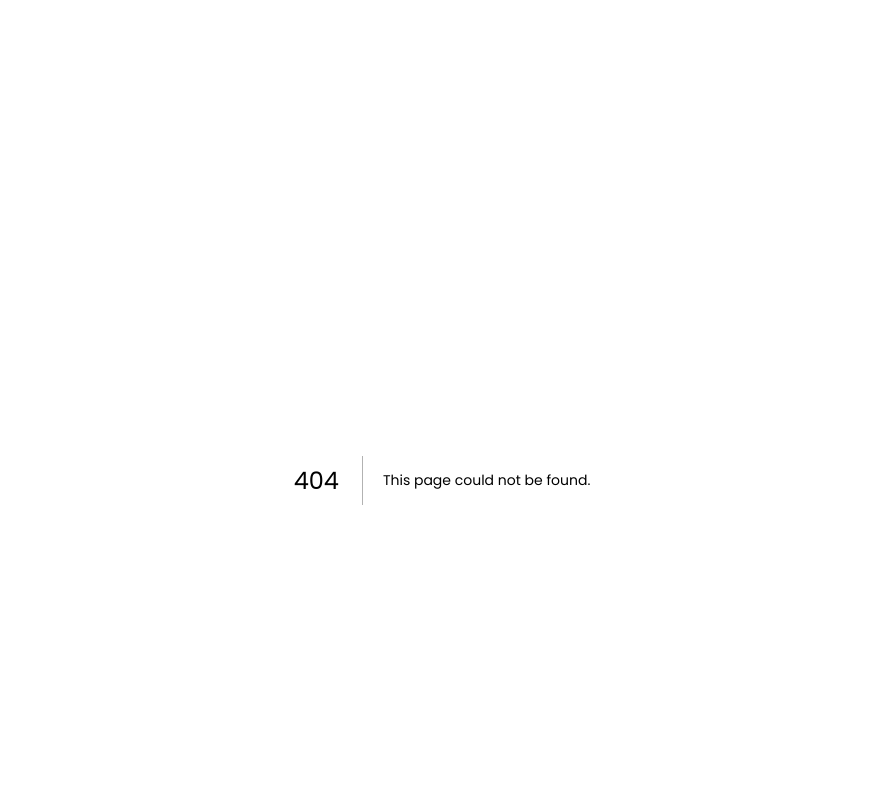
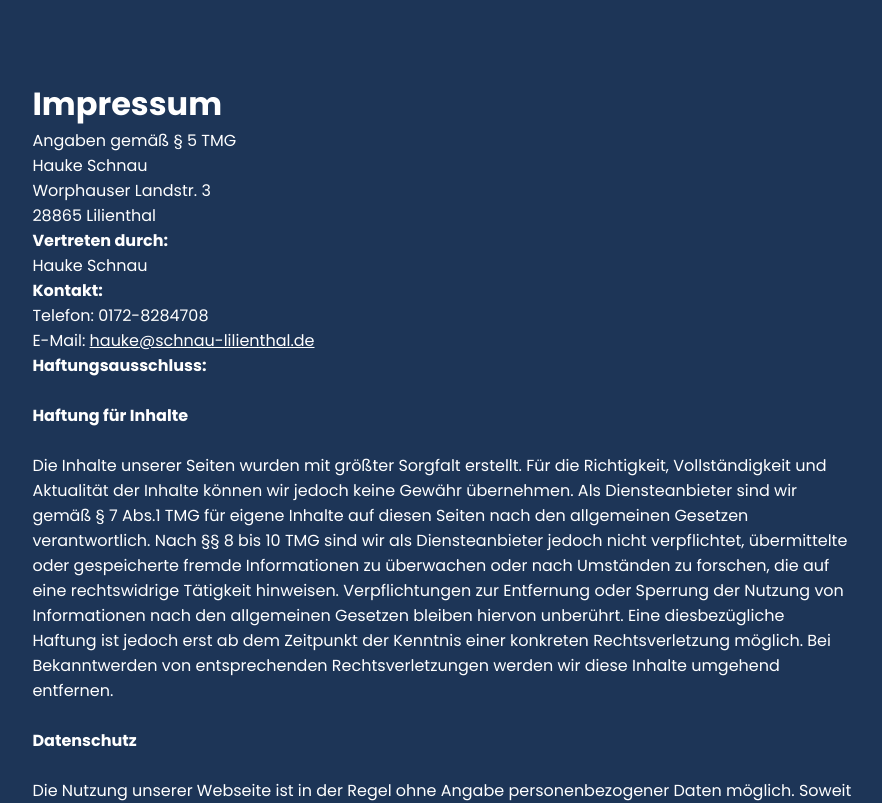
Before and after one commit to HaukeSchnau/Corona-OHZ, a Next.js app: page /impressum in a window 1280 px wide. Before the commit this address had no page. Shown: the top 803 px of the page, without its empty margins (198-1080 px from the left). Built offline with nearby package versions, Linux system fonts and the light colour scheme.

Commit message:
added impressum

```diff
--- /dev/null
+++ b/pages/impressum.js
@@ -0,0 +1,75 @@
+export default function Impressum() {
+  return (
+    <div class="impressum">
+      <h1>Impressum</h1>
+      <p>Angaben gemäß § 5 TMG</p>
+      <p>
+        Hauke Schnau <br />
+        Worphauser Landstr. 3<br />
+        28865 Lilienthal <br />
+      </p>
+      <p>
+        {" "}
+        <strong>Vertreten durch: </strong>
+        <br />
+        Hauke Schnau
+        <br />
+      </p>
+      <p>
+        <strong>Kontakt:</strong> <br />
+        Telefon: 0172-8284708
+        <br />
+        E-Mail:{" "}
+        <a href="mailto:hauke@schnau-lilienthal.de">
+          hauke@schnau-lilienthal.de
+        </a>
+        <br />
+      </p>
+      <p>
+        <strong>Haftungsausschluss: </strong>
+        <br />
+        <br />
+        <strong>Haftung für Inhalte</strong>
+        <br />
+        <br />
+        Die Inhalte unserer Seiten wurden mit größter Sorgfalt erstellt. Für die
+        Richtigkeit, Vollständigkeit und Aktualität der Inhalte können wir
+        jedoch keine Gewähr übernehmen. Als Diensteanbieter sind wir gemäß § 7
+        Abs.1 TMG für eigene Inhalte auf diesen Seiten nach den allgemeinen
+        Gesetzen verantwortlich. Nach §§ 8 bis 10 TMG sind wir als
+        Diensteanbieter jedoch nicht verpflichtet, übermittelte oder
+        gespeicherte fremde Informationen zu überwachen oder nach Umständen zu
+        forschen, die auf eine rechtswidrige Tätigkeit hinweisen.
+        Verpflichtungen zur Entfernung oder Sperrung der Nutzung von
+        Informationen nach den allgemeinen Gesetzen bleiben hiervon unberührt.
+        Eine diesbezügliche Haftung ist jedoch erst ab dem Zeitpunkt der
+        Kenntnis einer konkreten Rechtsverletzung möglich. Bei Bekanntwerden von
+        entsprechenden Rechtsverletzungen werden wir diese Inhalte umgehend
+        entfernen.
+        <br />
+        <br />
+        <strong>Datenschutz</strong>
+        <br />
+        <br />
+        Die Nutzung unserer Webseite ist in der Regel ohne Angabe
+        personenbezogener Daten möglich. Soweit auf unseren Seiten
+        personenbezogene Daten (beispielsweise Name, Anschrift oder
+        eMail-Adressen) erhoben werden, erfolgt dies, soweit möglich, stets auf
+        freiwilliger Basis. Diese Daten werden ohne Ihre ausdrückliche
+        Zustimmung nicht an Dritte weitergegeben. <br />
+        Wir weisen darauf hin, dass die Datenübertragung im Internet (z.B. bei
+        der Kommunikation per E-Mail) Sicherheitslücken aufweisen kann. Ein
+        lückenloser Schutz der Daten vor dem Zugriff durch Dritte ist nicht
+        möglich. <br />
+        Der Nutzung von im Rahmen der Impressumspflicht veröffentlichten
+        Kontaktdaten durch Dritte zur Übersendung von nicht ausdrücklich
+        angeforderter Werbung und Informationsmaterialien wird hiermit
+        ausdrücklich widersprochen. Die Betreiber der Seiten behalten sich
+        ausdrücklich rechtliche Schritte im Falle der unverlangten Zusendung von
+        Werbeinformationen, etwa durch Spam-Mails, vor.
+        <br />
+      </p>
+      <br />
+    </div>
+  );
+}
--- a/styles/globals.scss
+++ b/styles/globals.scss
@@ -20,16 +20,18 @@ a {
 html,
 body {
   width: 100%;
-  color: $dark;
+  color: #fff;
   overflow-x: hidden;
 }
 
 body {
   background-color: $dark;
   padding: 5rem $hPadding;
+  padding-bottom: 0;
 
   @media only screen and (min-width: 768px) {
     padding: 5rem $desktopPadding;
+    padding-bottom: 0;
   }
 }
 
@@ -48,13 +50,14 @@ h4 {
 
 .container {
   background-color: $white;
+  color: $dark;
   padding: 2rem clamp(1rem, 5vw, 4rem);
   position: relative;
 
   .bg-img {
     position: absolute;
     z-index: -1;
-    opacity: .8;
+    opacity: 0.8;
 
     &.red {
       top: 4rem;
@@ -155,3 +158,12 @@ h4 {
   font-weight: bold;
   text-align: center;
 }
+
+footer {
+  color: #fff;
+  position: relative;
+  display: flex;
+  justify-content: space-between;
+  margin-top: 5rem;
+  padding: 4rem 0;
+}
```
Also changed, not shown: pages/index.js (+14 -1 lines), 2 other files (tests, documents, lock files or other folders).
